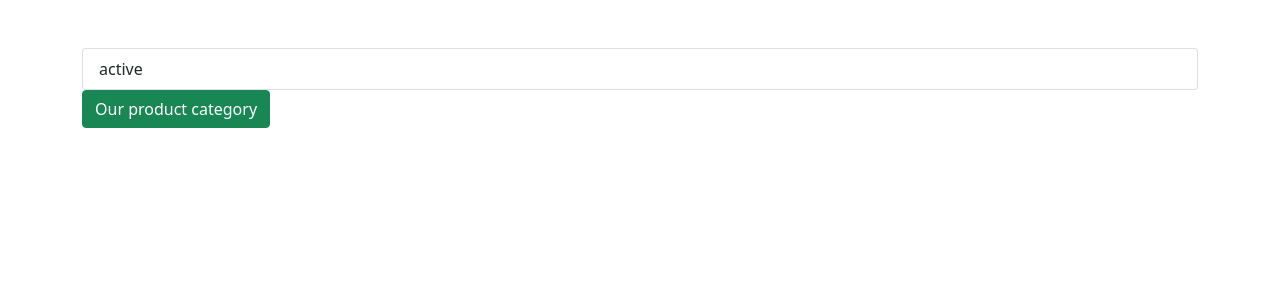
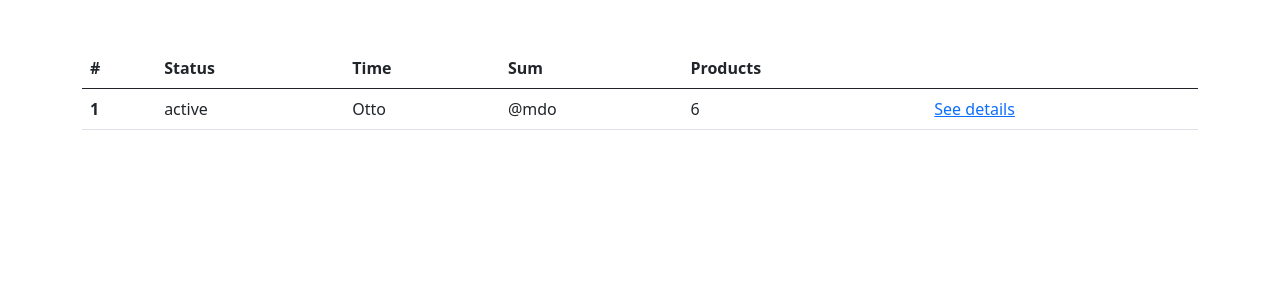
Before and after one commit to Petrimus/tsoha_flower_store, a Flask app: template flower_store/main/templates/main/orders.html in a window 1280 px wide. Shown: the part 56-356 px from the top of the page. Run offline with Flask 2, Linux system fonts and the light colour scheme; the template is opened without the code that fills it: most values are stand-ins (such as "Sample title", 1, 10 or a date in 2020).

Commit message:
orders page works

```diff
--- a/flower_store/main/templates/main/orders.html
+++ b/flower_store/main/templates/main/orders.html
@@ -3,18 +3,30 @@
 {% block content %}
 <div class="container mt-5">
   <div>
-    {% for order in orders %}
-    <ul class="list-group">
-      <li class="list-group-item">
-        {{order.status}}
-      </li>
-    </ul>
-    {% endfor %}
+    <table class="table">
+      <thead>
+        <tr>
+          <th scope="col">#</th>
+          <th scope="col">Status</th>
+          <th scope="col">Time</th>
+          <th scope="col">Sum</th>
+          <th scope="col">Products</th>
+          <th scope="col"></th>
+        </tr>
+      </thead>
+      <tbody>
+        {% for order in orders %}
+          <tr>
+            <th scope="row">{{loop.index}}</th>
+            <td>{{order.status}}</td>
+            <td>Otto</td>
+            <td>@mdo</td>
+            <td>6</td>
+            <td><a href="#">See details</a></td>
+          </tr>
+        {% endfor %}
+      </tbody>
+    </table>
   </div>
-  <a href="/flowers"
-    ><button type="button" class="btn btn-success">
-      Our product category
-    </button></a
-  >
 </div>
 {% endblock %}
```
